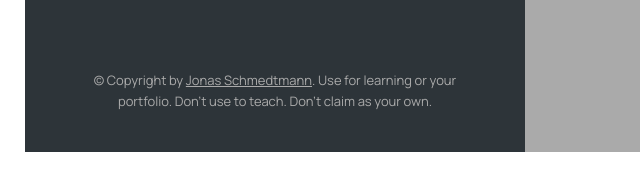
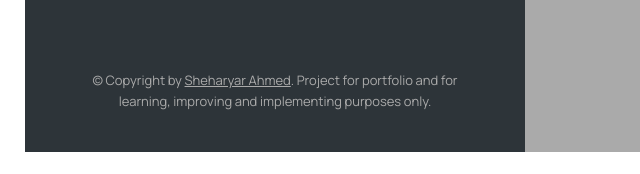
Before and after one commit to sheharyarr-ahmed/Mapty-App, a plain HTML site: page index.html in a window 1280 px wide. Shown: the part 623-797 px from the top of the page, 0-640 px from the left. Drawn offline with nearby package versions, Linux system fonts and the light colour scheme.

Commit message:
project done

```diff
--- a/index.html
+++ b/index.html
@@ -103,9 +103,10 @@
 
     <p class="copyright">
       &copy; Copyright by
-      <a class="twitter-link" target="_blank" href="https://twitter.com/jonasschmedtman">Jonas Schmedtmann</a>. Use for
-      learning or your portfolio. Don't use to teach. Don't claim
-      as your own.
+      <a class="linkedin-link" target="_blank" href="https://www.linkedin.com/in/sheharyar-ahmed-89598b226">Sheharyar
+        Ahmed</a>.
+      Project
+      for portfolio and for learning, improving and implementing purposes only.
     </p>
   </div>
 
--- a/style.css
+++ b/style.css
@@ -178,14 +178,14 @@ a:visited {
   color: var(--color-light--1);
 }
 
-.twitter-link:link,
-.twitter-link:visited {
+.linkedin-link:link,
+.linkedin-link:visited {
   color: var(--color-light--1);
   transition: all 0.2s;
 }
 
-.twitter-link:hover,
-.twitter-link:active {
+.linkedin-link:hover,
+.linkedin-link:active {
   color: var(--color-light--2);
 }
 
```
